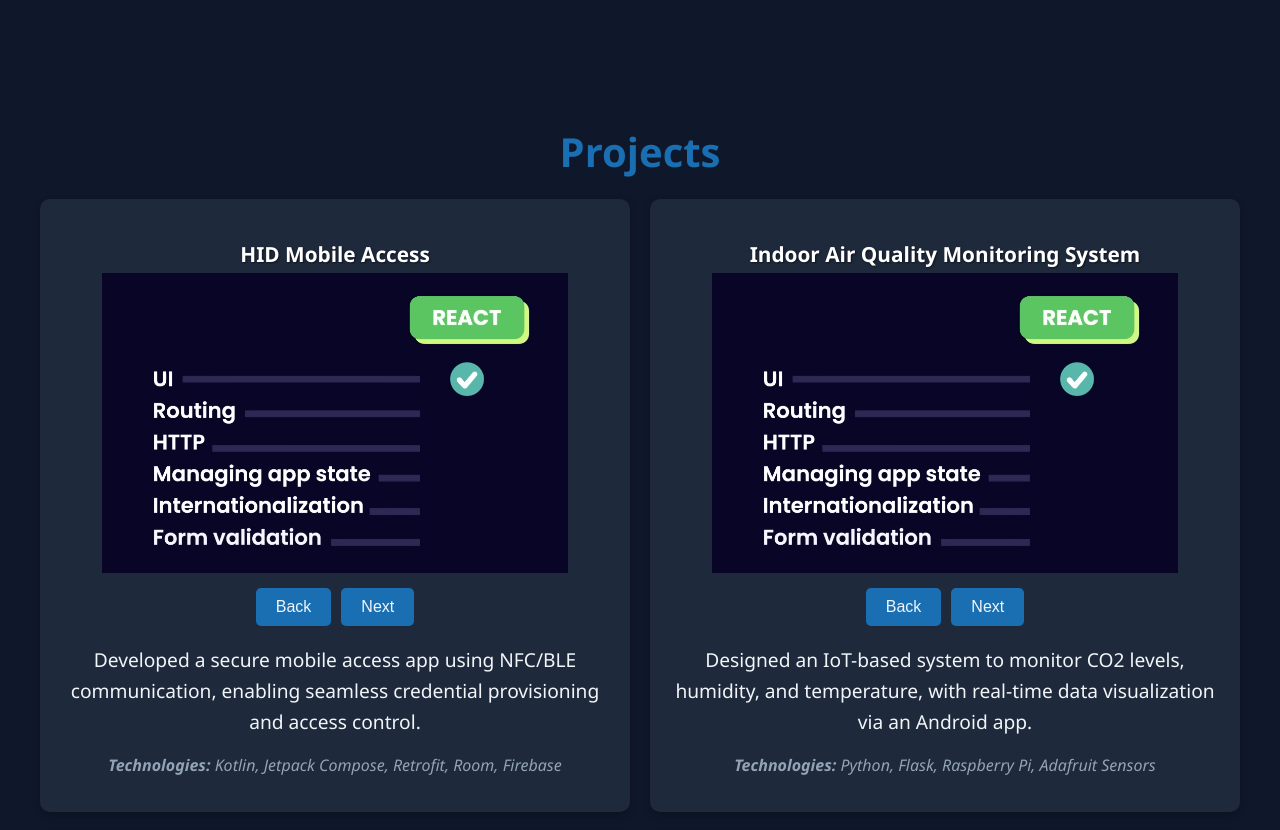
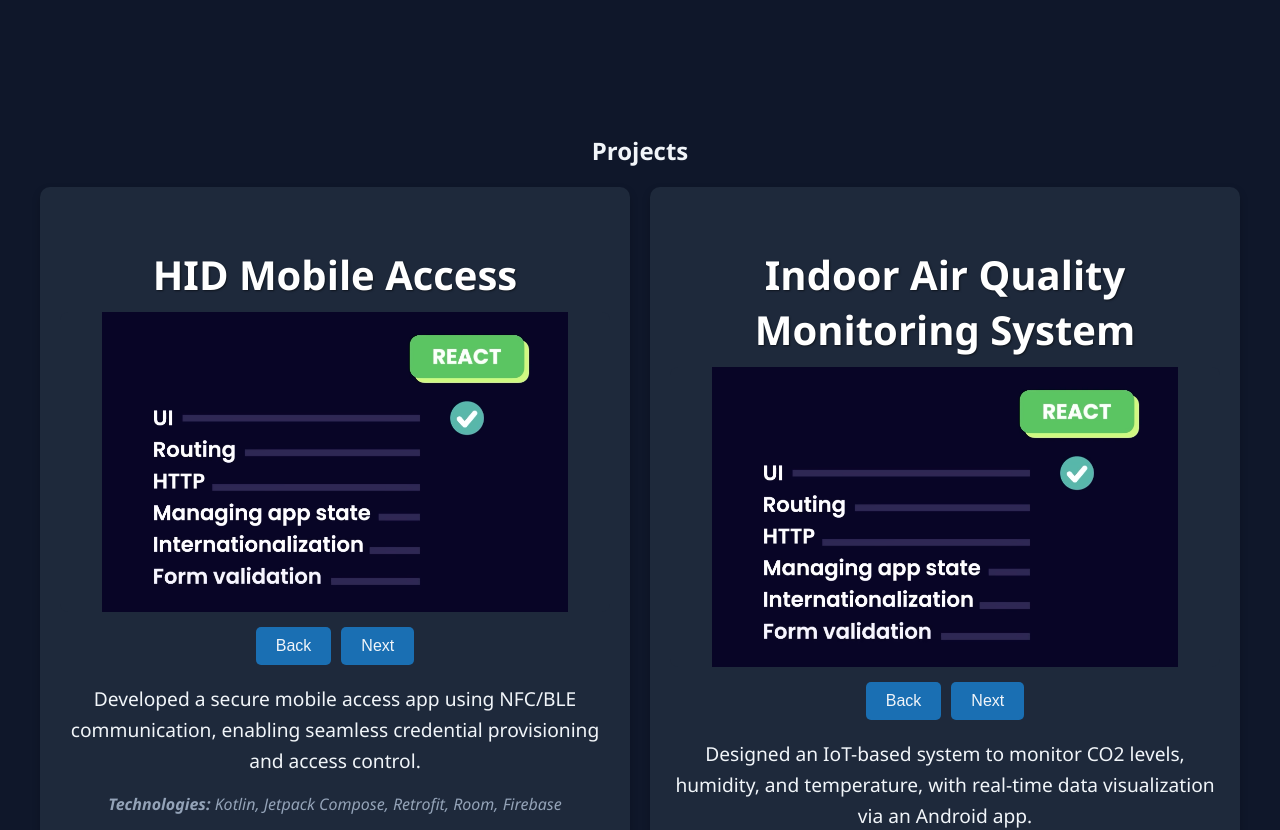
Before and after one commit to Vishnusimha/resume-viewer, a React (Create React App) app: page / in a window 1280 px wide. Shown: the part 1600-2430 px from the top of the page. Built offline with nearby package versions, Linux system fonts and the light colour scheme.

Commit message:
minor styling fix for projects heading

```diff
--- a/src/components/portfolio/Projects.js
+++ b/src/components/portfolio/Projects.js
@@ -63,11 +63,11 @@ const Projects = React.forwardRef((props, ref) => {
 
   return (
     <section ref={ref} className="projects-section">
-      <h2 className="projects-title">Projects</h2>
+      <h2 className="projects-heading">Projects</h2>
       <div className="projects-container">
         {projects.map((project, index) => (
           <div key={index} className="project-card">
-            <h3 className="project-name">{project.name}</h3>
+            <h3 className="project-title">{project.name}</h3>
             <div className="project-media-container">
               <img
                 src={project.media[currentMediaIndex[index]]}
--- a/src/styles/Portfolio.css
+++ b/src/styles/Portfolio.css
@@ -180,7 +180,7 @@
   text-align: center;
 }
 
-.projects-title {
+.project-heading {
   font-size: 2.5rem;
   margin: 10px 0 20px 0; /* Reduced margin above the title */
   color: var(--accent-color); /* Accent color for the title */
@@ -207,7 +207,7 @@
   text-align: center;
 }
 
-.project-name {
+.project-title {
   font-size: 2.5rem; /* Larger font size for project names */
   margin-bottom: 10px;
   color: #ffffff !important; /* Explicit white color with !important to override conflicts */
```
